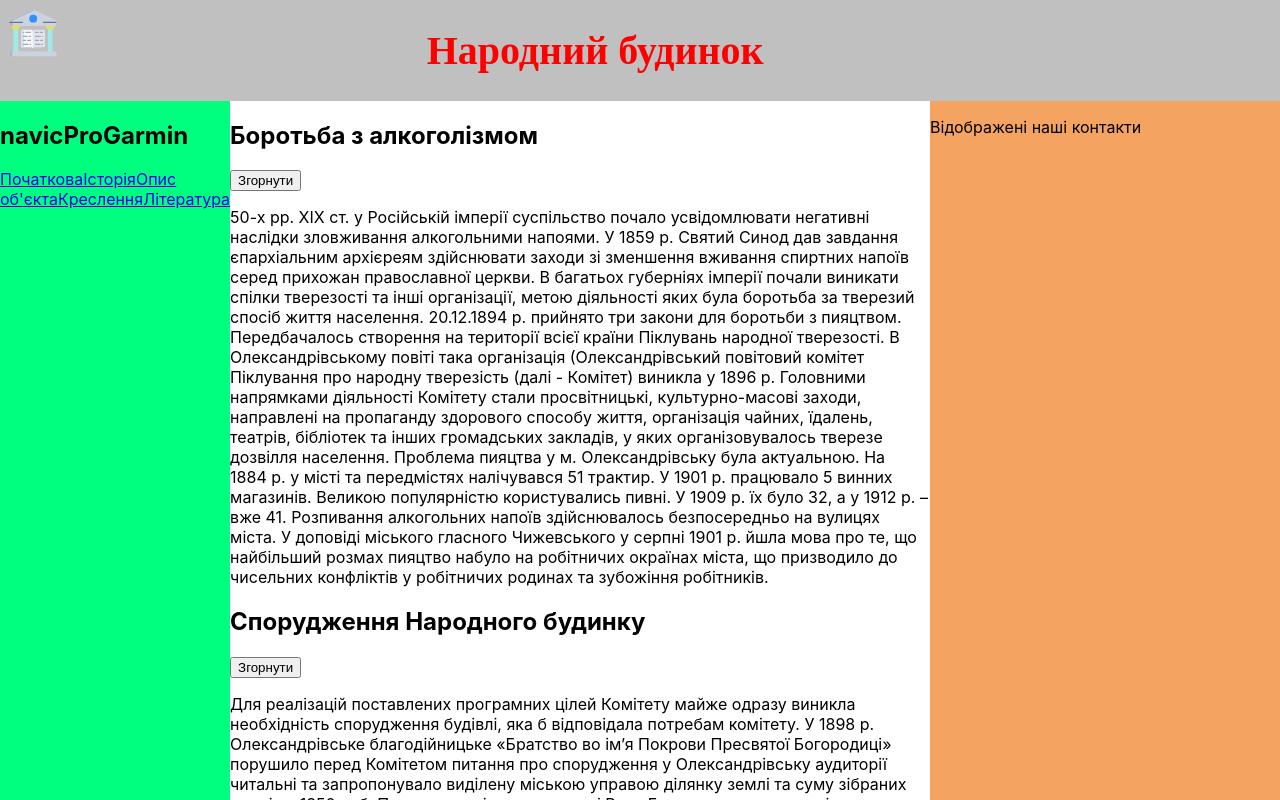
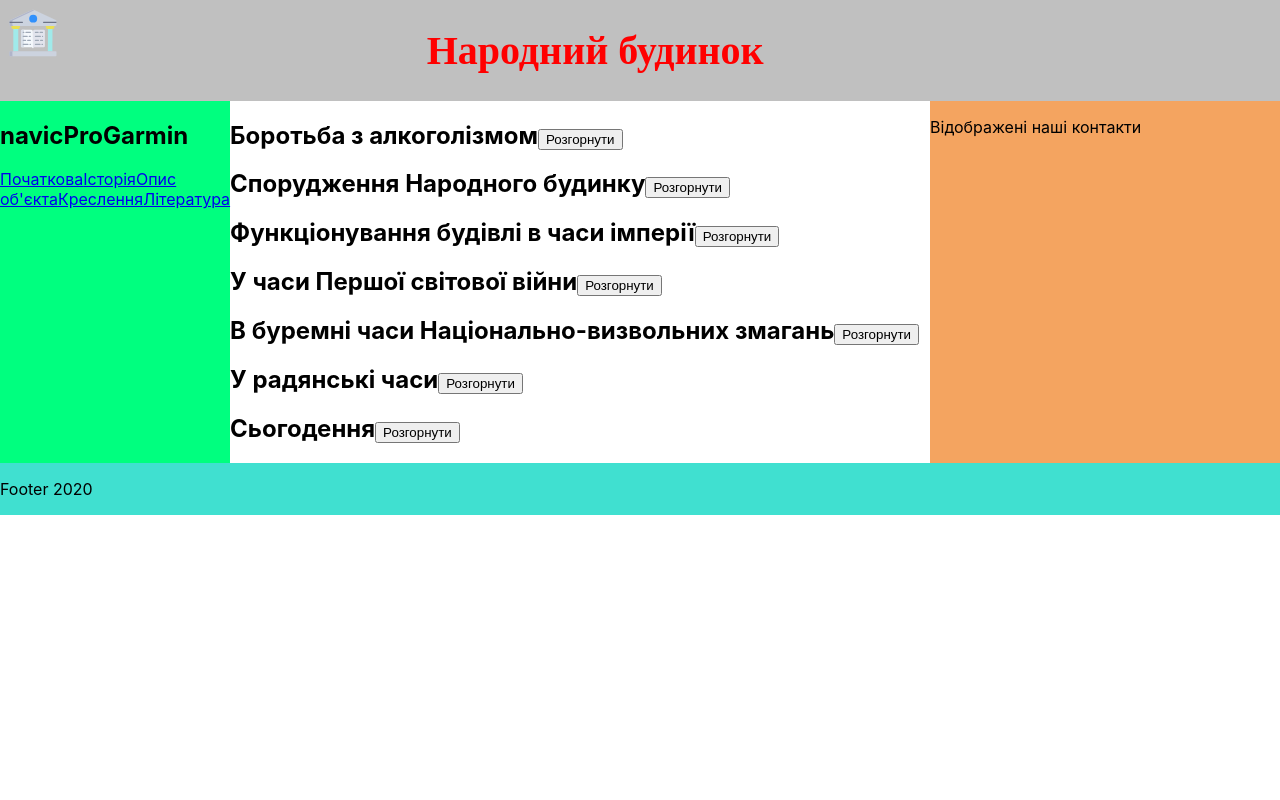
Before and after one commit to NektoUa/people-house, a React (Create React App) app: page / in a window 1280 px wide. Shown: the top 800 px of the page. Built offline with nearby package versions, Linux system fonts and the light colour scheme; a web font is replaced by a local one.

Commit message:
Some change in History

```diff
--- a/src/App.js
+++ b/src/App.js
@@ -2,7 +2,7 @@ import React, { Component } from 'react';
 import Header from './components/header/Header'
 import Navigation from './components/navigation/Navigation'
 // import Literature from './components/literature/Literature'
-import History from './components/History/History'
+import ArticleList from './components/History/ArticleList'
 import Contact from './components/contacts/Contact'
 import Footer from './components/footer/Footer'
 import about from './components/History/about'
@@ -12,12 +12,11 @@ import './App.css';
 
 class App extends Component {
   render() {
-    console.log(book)
     return (
       <div className="App" >
         <Header />
         <Navigation />
-        <History historia={about} />
+        <ArticleList about={about} />
         {/* <Literature bk={book} /> */}
         <Contact />
         <Footer />
--- /dev/null
+++ b/src/components/History/ArticleList.js
@@ -0,0 +1,13 @@
+import React from 'react';
+import History from './History'
+
+export default function ArticleList({ about }) {
+    const info = about.map(elem =>
+        <article key={elem.id}><History elem={elem} /></article>
+    )
+    return (
+        <div>
+            {info}
+        </div>
+    )
+}
--- a/src/components/History/History.js
+++ b/src/components/History/History.js
@@ -1,44 +1,33 @@
 import React, { Component } from 'react';
 // import main from './Main.module.css';
 
-class History extends Component {
+export default class History extends Component {
     constructor(props) {
-        super(props);
+        super(props)
         this.state = {
-            isOpen: true
+            isOpen: false
         }
     }
+
     handleClick = () => {
         this.setState({
             isOpen: !this.state.isOpen
         })
-        console.log('fff');
     }
+
     render() {
-        const istoria = this.props.historia;
-        // const ButtonPlus = <button type="button" onClick={this.handleClick}>{this.state.isOpen ? 'Згорнути' : 'Розгорнути'}</button>;
-        const historyList = istoria.map((elem, index) => {
-            return (
-                <div key={index} >
-                    <h2 className={elem.id} key={istoria.period}> {elem.period}</h2>
-                    <button type="button" onClick={this.handleClick} key={istoria.id}>{this.state.isOpen ? 'Згорнути' : 'Розгорнути'}</button>
-                    {/* {ButtonPlus} */}
-                    {this.state.isOpen && <p key={istoria.id}>{elem.text}</p>}
-                </div >
-            )
-        })
+        const about = this.props.elem;
+        const body = this.state.isOpen && <section>{about.text}</section>
+
         return (
             <div id="begin" >
-                {/* <h2>Де можна прочитати про пам'ятку</h2> */}
-                < div >
-                    {historyList}
-                </div>
+                <h2>
+                    {about.period}
+                    <button type="button" onClick={this.handleClick}>{this.state.isOpen ? 'Згорнути' : 'Розгорнути'}</button>
+                </h2>
+                {body}
+
             </div >
         );
     }
 }
-
-
-export default History
-
-//  <p key={istoria.id}>{elem.text}</p>
--- a/src/components/navigation/Navigation.js
+++ b/src/components/navigation/Navigation.js
@@ -9,7 +9,7 @@ class Navigation extends Component {
         }
     }
     fun = () => {
-        if (this.state.title == "navicProGarmin") {
+        if (this.state.title === "navicProGarmin") {
             this.setState({ title: "hide" });
         } else {
             this.setState({ title: "navicProGarmin" });
```
